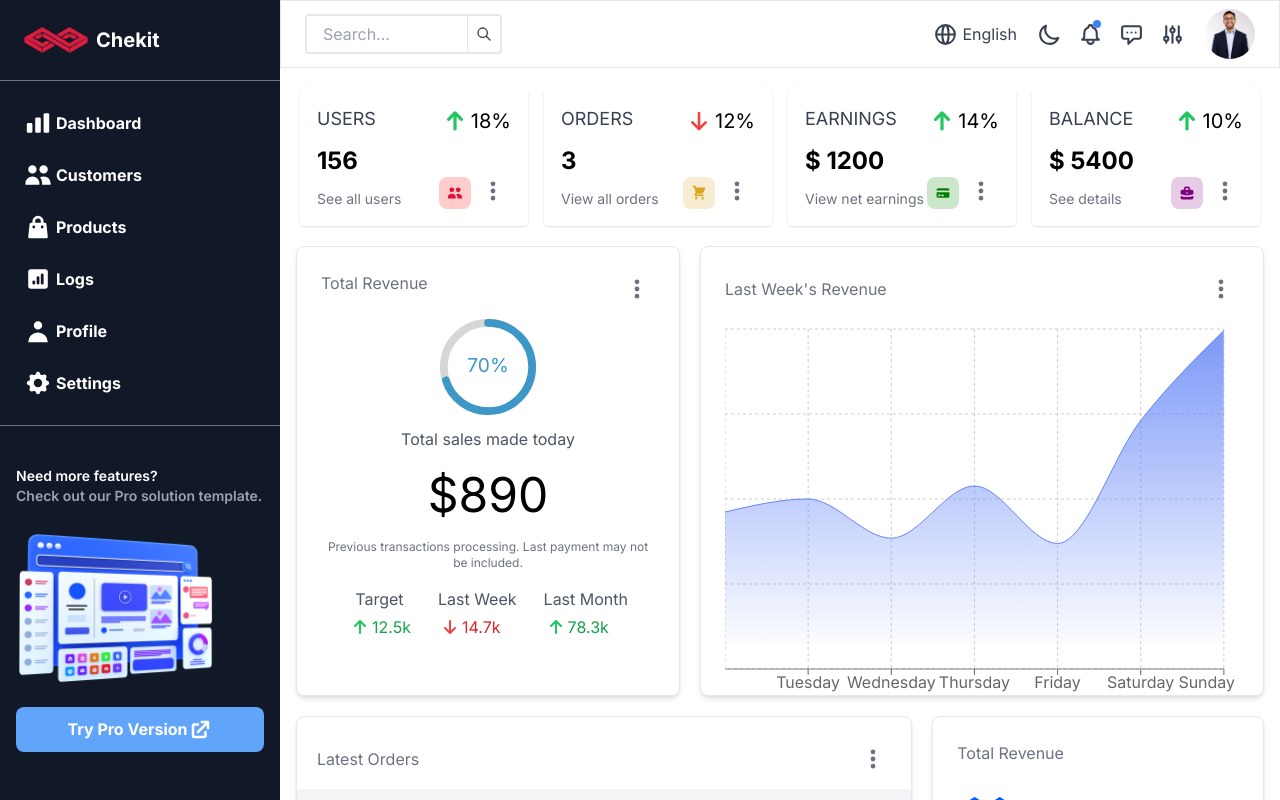
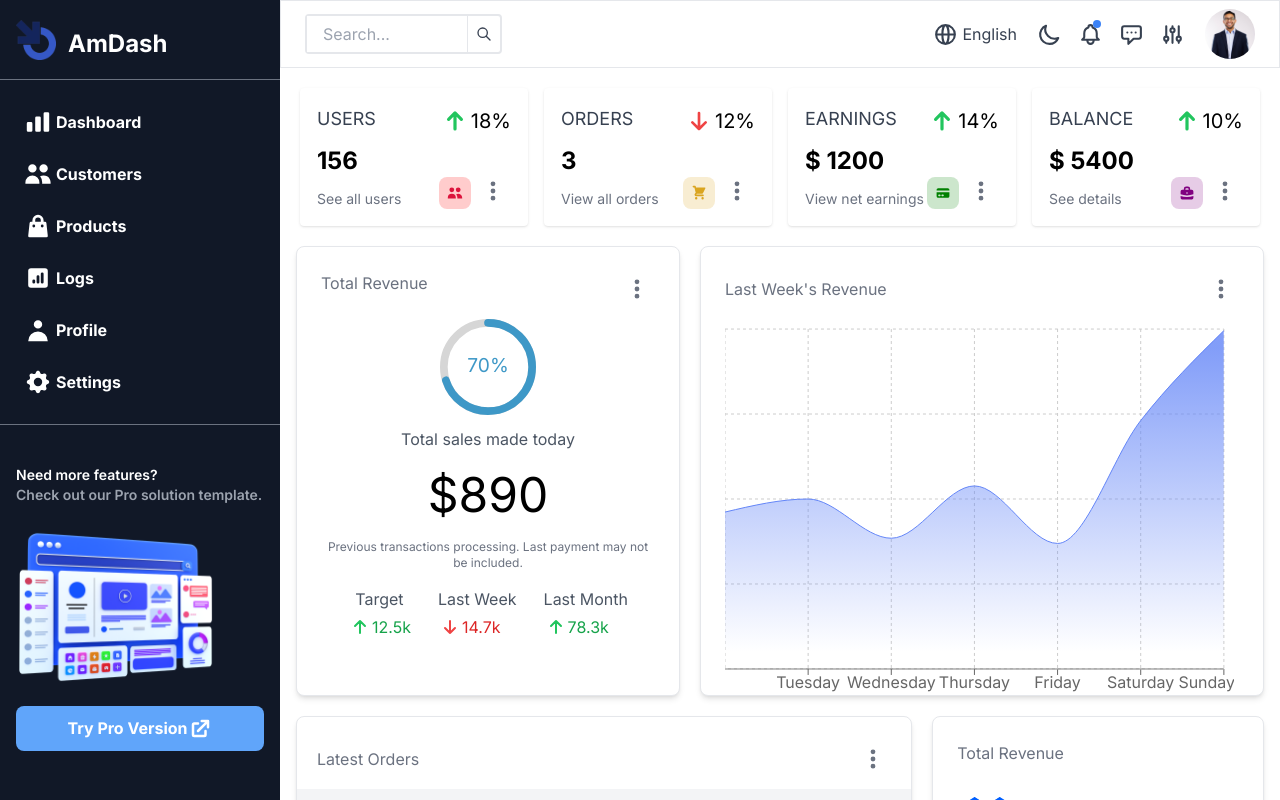
Before and after one commit to KaiWritesCode/react-dashboard, a React (Create React App) app: page / in a window 1280 px wide. Shown: the top 800 px of the page. Built offline with nearby package versions, Linux system fonts and the light colour scheme.

Commit message:
Logo change

```diff
--- a/src/components/sidebar/Sidebar.tsx
+++ b/src/components/sidebar/Sidebar.tsx
@@ -13,8 +13,10 @@ export default function Sidebar({ isOpen }: Iprops) {
              transition-all ease-in-out duration-300`}
              ${isOpen ? "flex fixed visible opacity-100" : "invisible opacity-0 -translate-x-20"}`}>
                 <div className='border-b border-gray-500 flex items-center h-[100px] '>
-                    <img src="/images/icons/main-logo.png" className='cursor-pointer ml-4' alt="logo" width="80px" />
-                    <span className='text-xl font-bold leading-7 cursor-pointer text-white'>Chekit</span>
+                    <div className='flex items-center'>
+                        <img src="/images/icons/am-logo.png" className='cursor-pointer ml-4' alt="logo" width="40px" />
+                        <span className='text-2xl font-bold leading-7 ml-3 translate-y-1 cursor-pointer text-white'>AmDash</span>
+                    </div>
                 </div>
 
                 <div className='py-4 flex flex-col grow'>
```
Also changed, not shown: public/images/icons/am-logo.png (added), public/images/icons/am-logo2.png (added).
